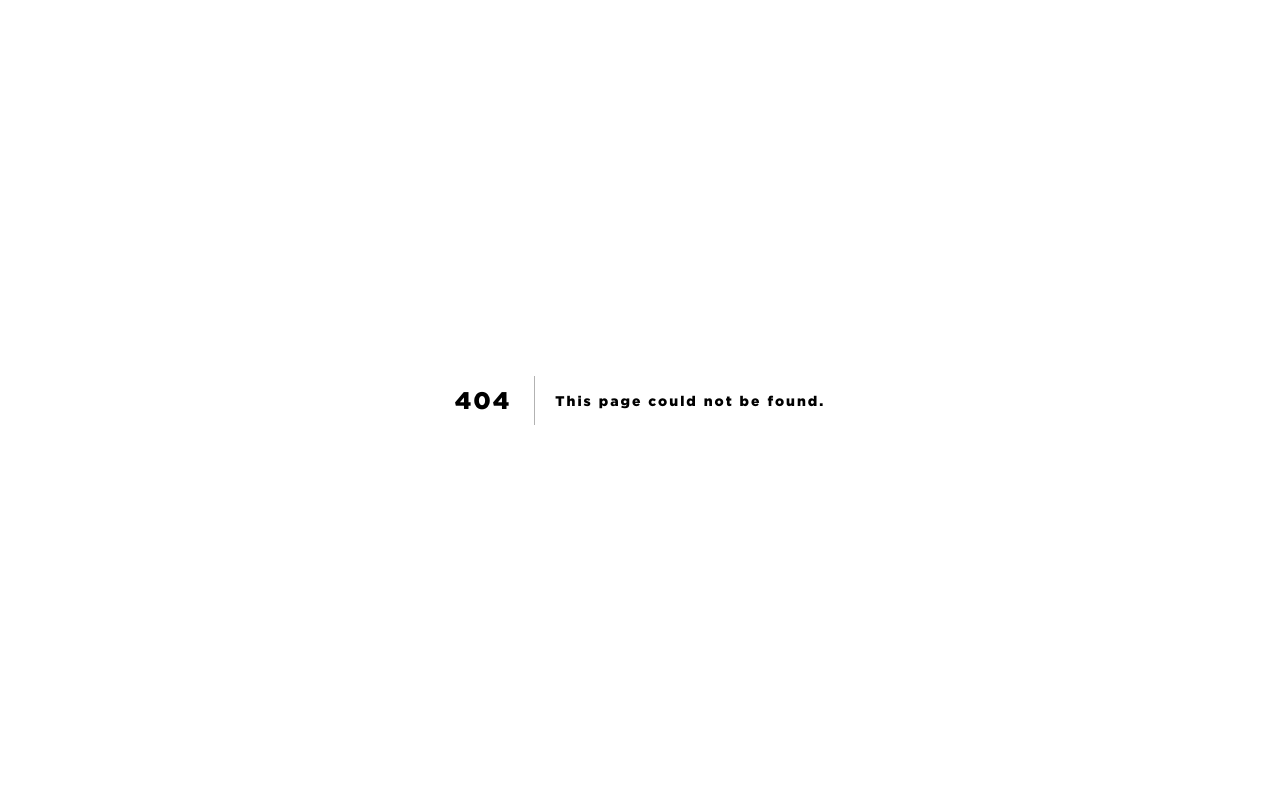
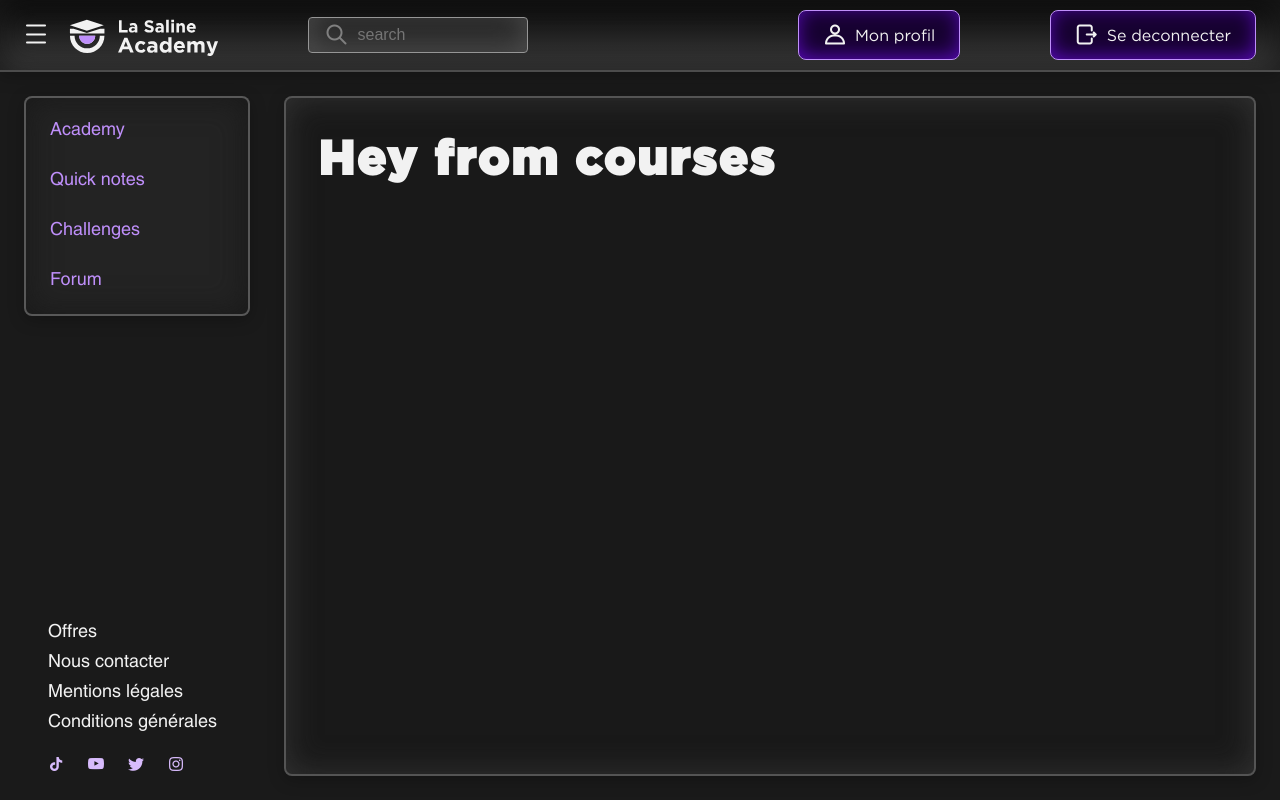
Before and after one commit to valentinmariot/la-saline-academy, a Next.js app: page /course/1/1 in a window 1280 px wide. Before the commit this address had no page. Built offline with nearby package versions, Linux system fonts and the light colour scheme.

Commit message:
[ADD]Listing cours feature

```diff
--- a/components/card/card.tsx
+++ b/components/card/card.tsx
@@ -7,12 +7,12 @@ import BasicIcon from "@/components/basicIcon/basicIcon";
 import Image from "next/image";
 
 interface CardProps {
-  image: string;
+  image?: string;
   title: string;
   href: string;
   author: string;
   desc: string;
-  tagLink: string;
+  tagLink?: string;
   time?: string;
   language?: string;
   point?: string;
@@ -45,7 +45,7 @@ const Card: FC<CardProps> = ({
       )}
       {image && (
         <figure>
-          <Image src={image} alt={title} height="180" width="500"/>
+          <Image src={image} alt={title} height="180" width="500" />
         </figure>
       )}
       <div className={styles.card_content}>
--- /dev/null
+++ b/components/cours/ListingCours.tsx
@@ -0,0 +1,32 @@
+import useGetAllCourse from "@/hooks/course/useGetAllCourse";
+import { useEffect, useState } from "react";
+import Card from "@/components/card/card";
+
+
+const ListingCours = () => {
+  const coursesListing = useGetAllCourse();
+  const [courses, setCourses] = useState([]);
+
+  useEffect(() => {
+    coursesListing.fetchData();
+  }, []);
+
+  useEffect(() => {
+    if (coursesListing.data) {
+      setCourses(coursesListing.data);
+    } else if (coursesListing.error) {
+      console.log("probleme");
+    }
+  }, [coursesListing.data, coursesListing.error]);
+
+
+  return (
+    <>
+      {courses.map((course, index) => (
+        <Card key={index} title={course.name} href={`/course/${course.name}/${course.id}`} author={"Maxime"}
+              desc={course.description} tagLink={"TagLink"} />
+      ))}
+    </>
+  );
+};
+export default ListingCours;
--- /dev/null
+++ b/pages/course/[slug]/[id]/index.tsx
@@ -0,0 +1,39 @@
+import Head from "next/head";
+import Header from "@/components/header/header";
+import MenuLateral from "@/components/menuLateral/menuLateral";
+import styles from "@/components/menuLateral/menuLateral.module.scss";
+import ListingCours from "@/components/cours/ListingCours";
+import React, { useState } from "react";
+import { useSession } from "next-auth/react";
+
+const Course = () => {
+  const [isMenuMoved, setMenuMoved] = useState(false);
+
+  const handleBurgerMenuClick = () => {
+    setMenuMoved(!isMenuMoved);
+  };
+  return (
+    <>
+      <Head>
+        <title>Accueil - La Saline Academy</title>
+      </Head>
+      <Header onBurgerMenuClick={handleBurgerMenuClick} />
+      <main>
+        <MenuLateral isMenuMoved={isMenuMoved} />
+        <div
+          className={
+            "container " +
+            `${isMenuMoved ? styles.menuMoved : "smallContainer"}`
+          }
+        >
+          <div className="content border">
+            {/*// content*/}
+            <h1>Hey from courses</h1>
+          </div>
+        </div>
+      </main>
+    </>
+  );
+};
+
+export default Course;
```
Also changed, not shown: pages/authentification/register.tsx (+21 -6 lines), pages/cours/index.tsx (deleted, +0 -17 lines), pages/index.tsx (+7 -4 lines).
